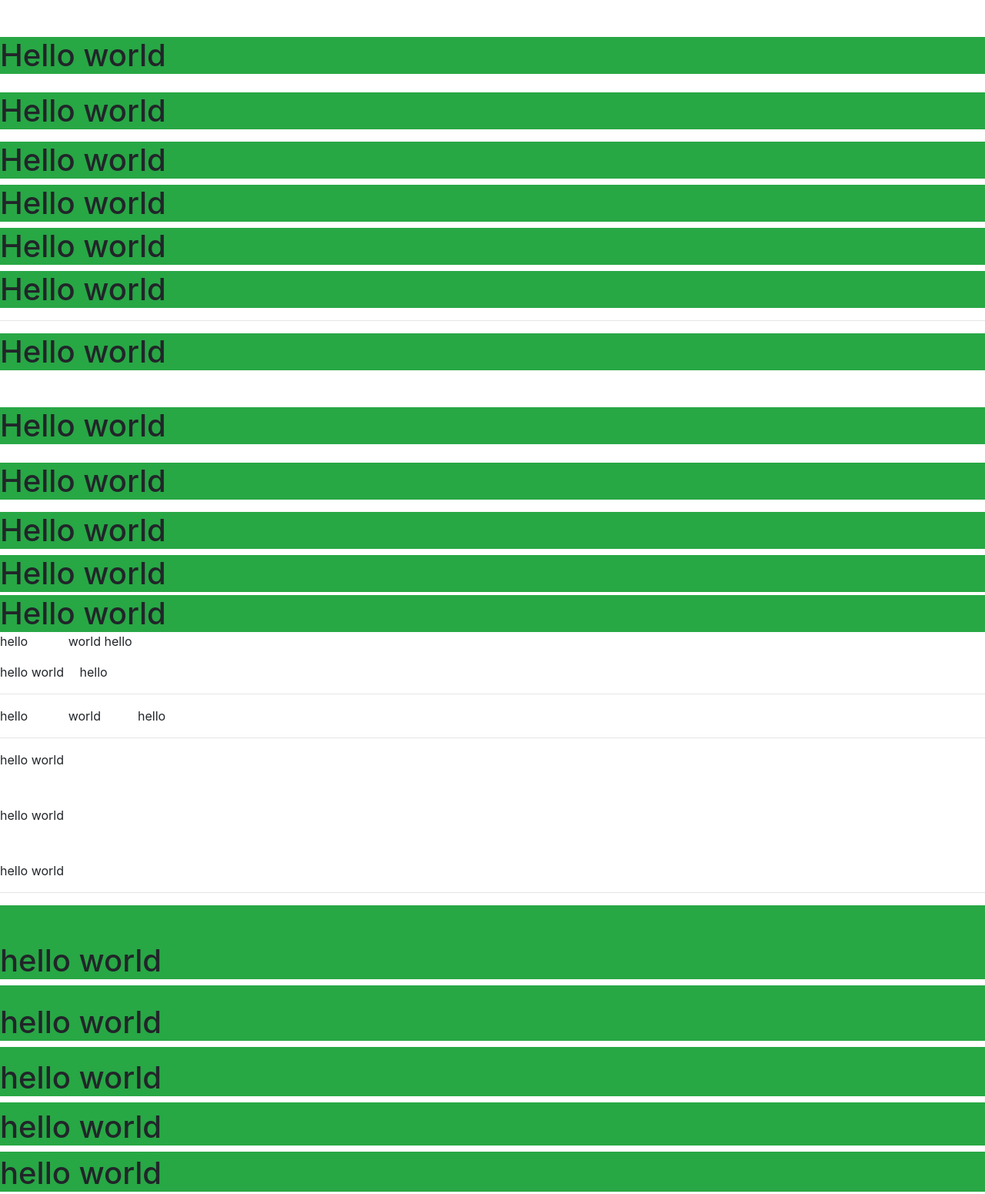
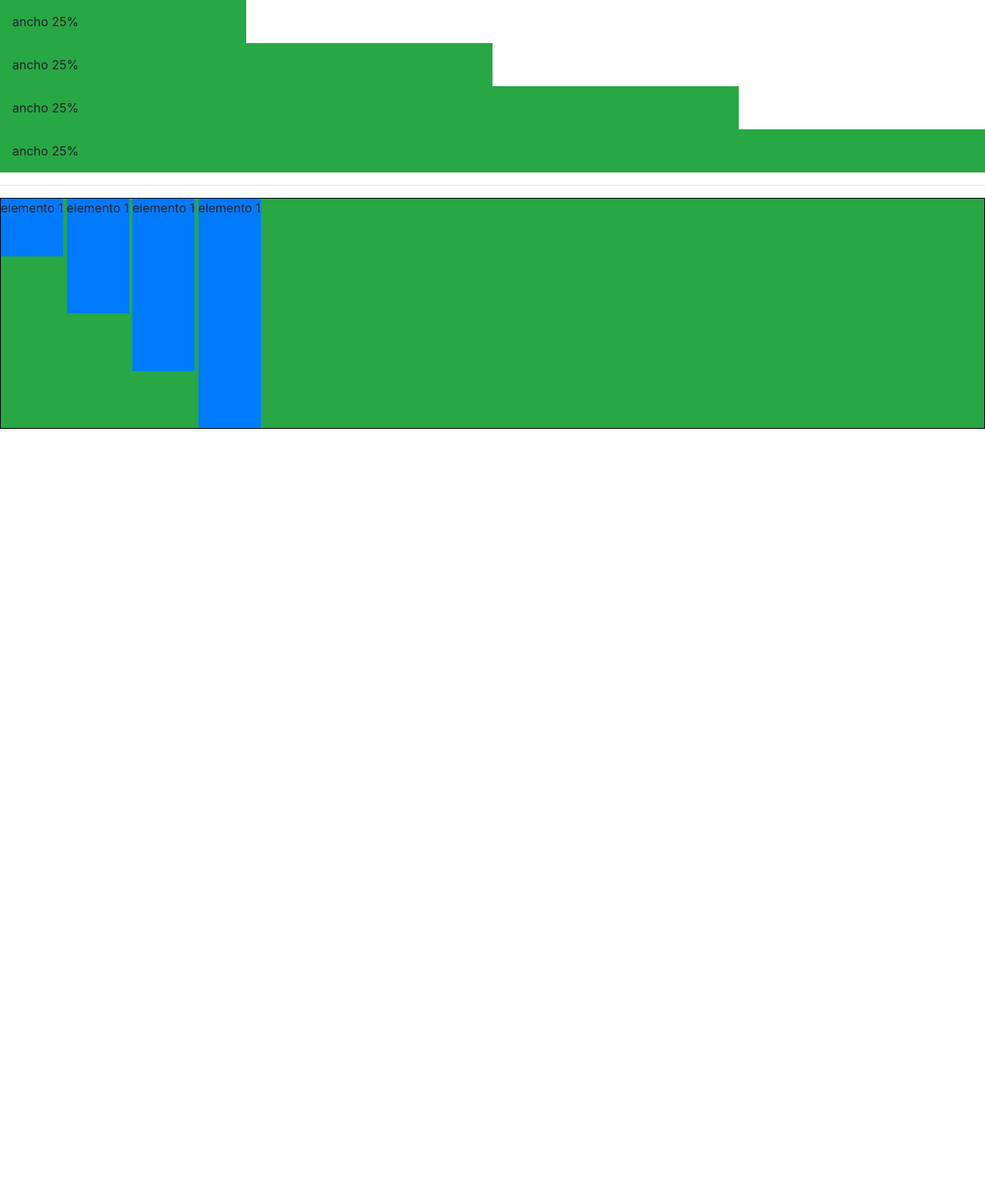
Before and after one commit to ArturLinnik/web-programming-basics, a plain HTML site: page BOOTSTRAP/LEARN BOOTSTRAP/index.html in a window 1280 px wide. Shown: the top 1551 px of the page at 77% size. After the commit the page ends 800 px from the top, so only its background shows below. Drawn offline with nearby package versions, Linux system fonts and the light colour scheme.

Commit message:
Width and height

```diff
--- a/BOOTSTRAP/LEARN BOOTSTRAP/index.html
+++ b/BOOTSTRAP/LEARN BOOTSTRAP/index.html
@@ -8,61 +8,36 @@
 </head>
 <body>
 
-
-    <!-- Márgenes -->
-    <h1 class="bg-success mt-5">Hello world</h1>
-    <h1 class="bg-success mt-4">Hello world</h1>
-    <h1 class="bg-success mt-3">Hello world</h1>
-    <h1 class="bg-success mt-2">Hello world</h1>
-    <h1 class="bg-success mt-1">Hello world</h1>
-    <h1 class="bg-success mt-0">Hello world</h1>
+    <div class="bg-success p-3 w-25">
+        ancho 25%
+    </div>
+    <div class="bg-success p-3 w-50">
+        ancho 25%
+    </div>
+    <div class="bg-success p-3 w-75">
+        ancho 25%
+    </div>
+    <div class="bg-success p-3 w-100">
+        ancho 25%
+    </div>
 
     <hr>
 
-    <h1 class="bg-success mb-5">Hello world</h1>
-    <h1 class="bg-success mb-4">Hello world</h1>
-    <h1 class="bg-success mb-3">Hello world</h1>
-    <h1 class="bg-success mb-2">Hello world</h1>
-    <h1 class="bg-success mb-1">Hello world</h1>
-    <h1 class="bg-success mb-0">Hello world</h1>
+    <div class="bg-success" style="border: 1px solid #000; height: 300px">
+        <div class="bg-primary d-inline-block h-25">
+            elemento 1
+        </div>
+        <div class="bg-primary d-inline-block h-50">
+            elemento 1
+        </div>
+        <div class="bg-primary d-inline-block h-75">
+            elemento 1
+        </div>
+        <div class="bg-primary d-inline-block h-100">
+            elemento 1
+        </div>
 
-    <!-- Márgenes a los lados -->
-    <p>hello <span class="ml-5">world</span> hello</p>
-    <p>hello <span class="mr-3">world</span> hello</p>
-
-    <hr>
-
-    <p>hello <span class="mx-5">world</span>hello</p>
-
-    <hr>
-
-    <p>hello world</p>
-    <p class="my-5">hello world</p>
-    <p>hello world</p>
-
-    <hr>
-
-
-    <!-- Padding -->
-    <h1 class="bg-success pt-5">hello world</h1>
-    <h1 class="bg-success pt-4">hello world</h1>
-    <h1 class="bg-success pt-3">hello world</h1>
-    <h1 class="bg-success pt-2">hello world</h1>
-    <h1 class="bg-success pt-1">hello world</h1>
-    <h1 class="bg-success pt-0">hello world</h1>
-
-    <hr>
-
-    <h1 class="bg-success pb-5">hello world</h1>
-
-    <!-- Padding hacia todas las direcciones -->
-    <p class="bg-success p-5">hello world hello</p>
-
-
-
-
-
-
+    </div>
 
 
 
```
